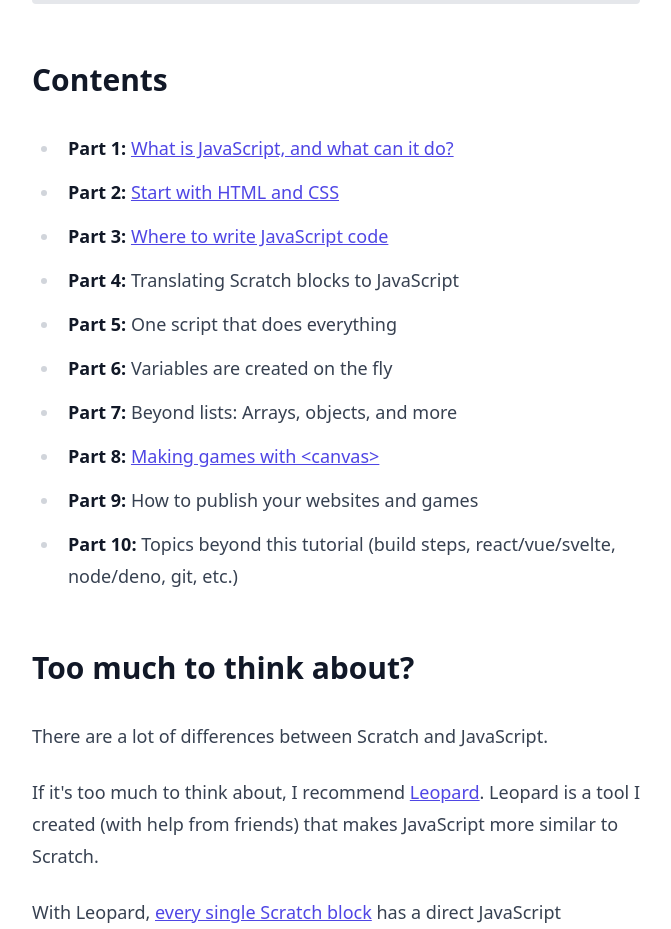
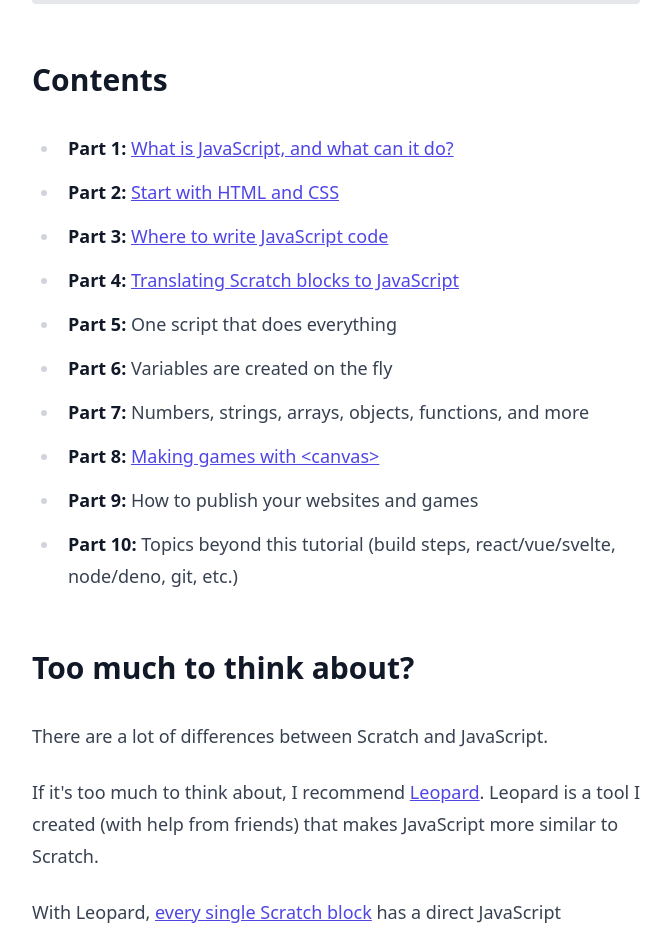
Before and after one commit to PullJosh/joshuapullen.com, a Next.js app: page /tutorials/javascript-for-scratchers in a window 1280 px wide. Shown: the part 800-1729 px from the top of the page, without its empty margins (304-975 px from the left). Built offline with nearby package versions, Linux system fonts and the light colour scheme.

Commit message:
More updates

```diff
--- /dev/null
+++ b/components/ScratchBlocks.js
@@ -0,0 +1,25 @@
+import scratchblocks from "scratchblocks";
+import { useEffect, useRef } from "react";
+
+export default function ScratchBlocks({
+  blockStyle,
+  languages,
+  children,
+  ...props
+}) {
+  const ref = useRef(null);
+
+  useEffect(() => {
+    let options = {};
+    if (blockStyle !== undefined) options.style = blockStyle;
+    if (languages !== undefined) options.languages = languages;
+
+    const doc = scratchblocks.parse(children, options);
+    const svg = scratchblocks.render(doc, options);
+
+    ref.current.innerHTML = "";
+    ref.current.appendChild(svg);
+  }, [blockStyle, languages, children]);
+
+  return <div ref={ref} {...props} />;
+}
--- a/package.json
+++ b/package.json
@@ -16,7 +16,8 @@
     "react": "^17.0.2",
     "react-dom": "^17.0.2",
     "react-markdown": "^6.0.0",
-    "rehype-raw": "^5.1.0"
+    "rehype-raw": "^5.1.0",
+    "scratchblocks": "^3.5.2"
   },
   "devDependencies": {
     "autoprefixer": "^10.2.5",
--- a/pages/tutorials/javascript-for-scratchers/index.js
+++ b/pages/tutorials/javascript-for-scratchers/index.js
@@ -46,49 +46,33 @@ export default function JavascriptForScatchers() {
 
         <h2>Contents</h2>
         <ul>
-          <li>
-            <strong>Part 1:</strong>{" "}
-            <Link href="/tutorials/javascript-for-scratchers/part-1">
-              <a>What is JavaScript, and what can it do?</a>
-            </Link>
-          </li>
-          <li>
-            <strong>Part 2:</strong>{" "}
-            <Link href="/tutorials/javascript-for-scratchers/part-2">
-              <a>Start with HTML and CSS</a>
-            </Link>
-          </li>
-          <li>
-            <strong>Part 3:</strong>{" "}
-            <Link href="/tutorials/javascript-for-scratchers/part-3">
-              <a>Where to write JavaScript code</a>
-            </Link>
-          </li>
-          <li>
-            <strong>Part 4:</strong> Translating Scratch blocks to JavaScript
-          </li>
-          <li>
-            <strong>Part 5:</strong> One script that does everything
-          </li>
-          <li>
-            <strong>Part 6:</strong> Variables are created on the fly
-          </li>
-          <li>
-            <strong>Part 7:</strong> Beyond lists: Arrays, objects, and more
-          </li>
-          <li>
-            <strong>Part 8:</strong>{" "}
-            <Link href="/tutorials/javascript-for-scratchers/part-7">
-              <a>Making games with &lt;canvas&gt;</a>
-            </Link>
-          </li>
-          <li>
-            <strong>Part 9:</strong> How to publish your websites and games
-          </li>
-          <li>
-            <strong>Part 10:</strong> Topics beyond this tutorial (build steps,
-            react/vue/svelte, node/deno, git, etc.)
-          </li>
+          <ContentsItem num={1} id="part-1">
+            What is JavaScript, and what can it do?
+          </ContentsItem>
+          <ContentsItem num={2} id="part-2">
+            Start with HTML and CSS
+          </ContentsItem>
+          <ContentsItem num={3} id="part-3">
+            Where to write JavaScript code
+          </ContentsItem>
+          <ContentsItem num={4} id="part-4">
+            Translating Scratch blocks to JavaScript
+          </ContentsItem>
+          <ContentsItem num={5}>One script that does everything</ContentsItem>
+          <ContentsItem num={6}>Variables are created on the fly</ContentsItem>
+          <ContentsItem num={7}>
+            Numbers, strings, arrays, objects, functions, and more
+          </ContentsItem>
+          <ContentsItem num={8} id="part-8">
+            Making games with &lt;canvas&gt;
+          </ContentsItem>
+          <ContentsItem num={9}>
+            How to publish your websites and games
+          </ContentsItem>
+          <ContentsItem num={10}>
+            Topics beyond this tutorial (build steps, react/vue/svelte,
+            node/deno, git, etc.)
+          </ContentsItem>
         </ul>
 
         <h2>Too much to think about?</h2>
@@ -118,3 +102,17 @@ export default function JavascriptForScatchers() {
     </Layout>
   );
 }
+
+function ContentsItem({ num, id, children }) {
+  return (
+    <li>
+      <strong>Part {num}:</strong>{" "}
+      {id && (
+        <Link href={`/tutorials/javascript-for-scratchers/${id}`}>
+          <a>{children}</a>
+        </Link>
+      )}
+      {!id && children}
+    </li>
+  );
+}
--- a/pages/tutorials/javascript-for-scratchers/part-2.js
+++ b/pages/tutorials/javascript-for-scratchers/part-2.js
@@ -3,7 +3,7 @@ import Link from "next/link";
 import Layout from "../../../components/Layout";
 import AsideBox from "../../../components/AsideBox";
 
-export default function Part1() {
+export default function Part2() {
   return (
     <Layout>
       <Head>
--- a/pages/tutorials/javascript-for-scratchers/part-3.js
+++ b/pages/tutorials/javascript-for-scratchers/part-3.js
@@ -1,14 +1,13 @@
 import Head from "next/head";
 import Link from "next/link";
-import AsideBox from "../../../components/AsideBox";
 import Layout from "../../../components/Layout";
 
-export default function PartWhere() {
+export default function Part3() {
   return (
     <Layout>
       <Head>
         <title>
-          Part ?: Where to write JavaScript code | JavaScript for Scratchers |
+          Part 3: Where to write JavaScript code | JavaScript for Scratchers |
           Josh Pullen
         </title>
       </Head>
--- /dev/null
+++ b/pages/tutorials/javascript-for-scratchers/part-4.js
@@ -0,0 +1,108 @@
+import Head from "next/head";
+import Link from "next/link";
+import dynamic from "next/dynamic";
+import AsideBox from "../../../components/AsideBox";
+import Layout from "../../../components/Layout";
+
+const ScratchBlocks = dynamic(() =>
+  import("../../../components/ScratchBlocks")
+);
+
+export default function Part4() {
+  return (
+    <Layout>
+      <Head>
+        <title>
+          Part 4: Translating Scratch blocks to JavaScript | JavaScript for
+          Scratchers | Josh Pullen
+        </title>
+      </Head>
+
+      <article className="space-y-4">
+        <div className="prose sm:prose-lg prose-indigo">
+          <div>
+            <Link href="/tutorials/javascript-for-scratchers">
+              <a>JavaScript for Scratchers</a>
+            </Link>
+          </div>
+          <h1>Translating Scratch blocks to JavaScript</h1>
+          <p>
+            When I was first learning JavaScript, I kept looking for a big list
+            of translations, where each Scratch block must have some equivalent
+            JavaScript code.
+          </p>
+          <p>Unfortunately, it's not that simple.</p>
+          <p>
+            Some blocks do indeed have very nice, direct translations. But some
+            do not. We'll cover the nice blocks first, and then talk about the
+            blocks that are more complicated.
+          </p>
+          <h2>Blocks that are simple to translate</h2>
+        </div>
+        <TranslationGrid>
+          <Translation scratch="((6) + (2))" js="6 + 2" />
+          <Translation scratch="((6) - (2))" js="6 - 2" />
+          <Translation scratch="((6) * (2))" js="6 * 2" />
+          <Translation scratch="((6) / (2))" js="6 / 2" />
+          <Translation scratch="<(20) > (15)>" js="20 > 15" />
+          <Translation scratch="<(20) < (15)>" js="20 < 15" />
+          <Translation scratch="<(20) = (15)>" js="20 == 15" />
+          <Translation
+            scratch="<<first :: custom> and <second :: custom>>"
+            js="first && second"
+          />
+          <Translation
+            scratch="<<first :: custom> or <second :: custom>>"
+            js="first || second"
+          />
+          <Translation scratch="<not <thing :: custom>>" js="!thing" />
+          <Translation scratch="(length of [apple])" js='"apple".length' />
+          <Translation
+            scratch="<[apple] contains [a]>"
+            js='"apple".includes("a")'
+          />
+          <Translation scratch="((7) mod (3))" js="7 % 3" />
+          <Translation scratch="(round (3.5))" js="Math.round(3.5)" />
+        </TranslationGrid>
+        <div className="prose sm:prose-lg prose-indigo">
+          <h2>Blocks that can sort of be translated</h2>
+        </div>
+        <TranslationGrid>
+          <Translation scratch="(pick random (1) to (10))" />
+          <Translation scratch="(join [scratch] [js])" />
+          <Translation scratch="(join [1] [2])" />
+          <Translation
+            scratch="(letter (1) of [abcd])"
+            js='"abcd"[0]'
+            comment="Start counting from 0 (rather than 1)."
+          />
+          <Translation
+            scratch="(letter (4) of [abcd])"
+            js='"abcd"[3]'
+            comment="Number must always be one less than in Scratch."
+          />
+        </TranslationGrid>
+      </article>
+    </Layout>
+  );
+}
+
+function TranslationGrid({ children }) {
+  return <div className="grid grid-cols-2 items-start gap-4">{children}</div>;
+}
+
+function Translation({ scratch, js, comment }) {
+  return (
+    <>
+      <div>
+        <ScratchBlocks blockStyle="scratch3">{scratch}</ScratchBlocks>
+      </div>
+      <div>
+        <pre className="bg-gray-200 rounded px-6 py-3 block w-full overflow-auto">
+          <code>{js}</code>
+        </pre>
+        {comment && <div className="text-sm text-gray-600">{comment}</div>}
+      </div>
+    </>
+  );
+}
--- a/pages/tutorials/javascript-for-scratchers/part-7.js
+++ b/pages/tutorials/javascript-for-scratchers/part-8.js
@@ -2,12 +2,12 @@ import Head from "next/head";
 import Link from "next/link";
 import Layout from "../../../components/Layout";
 
-export default function PartCanvas() {
+export default function Part8() {
   return (
     <Layout>
       <Head>
         <title>
-          Part ?: Making games with &lt;canvas&gt; | JavaScript for Scratchers |
+          Part 8: Making games with &lt;canvas&gt; | JavaScript for Scratchers |
           Josh Pullen
         </title>
       </Head>
```
Also changed, not shown: 1 other file (tests, documents, lock files or other folders).
